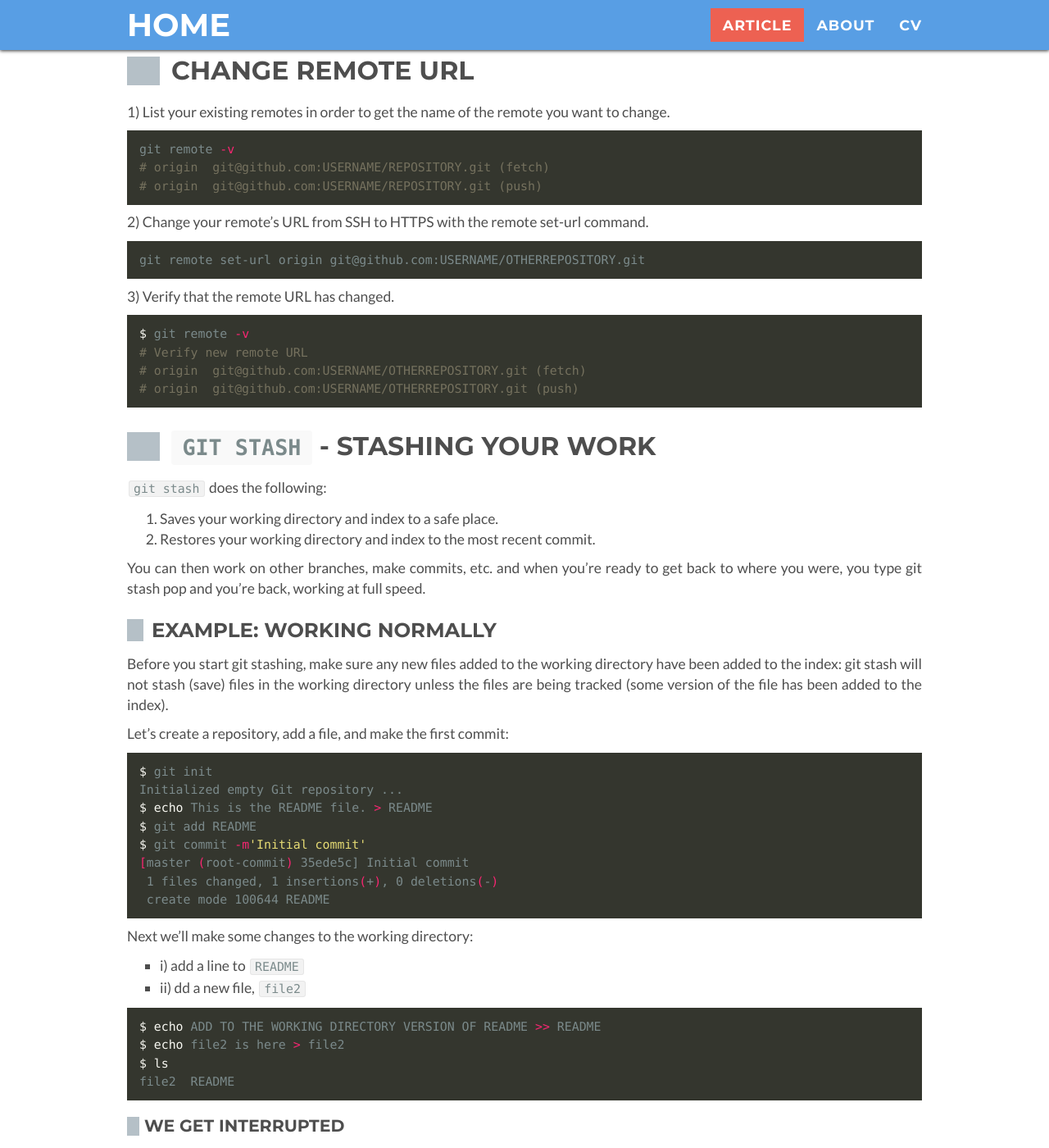
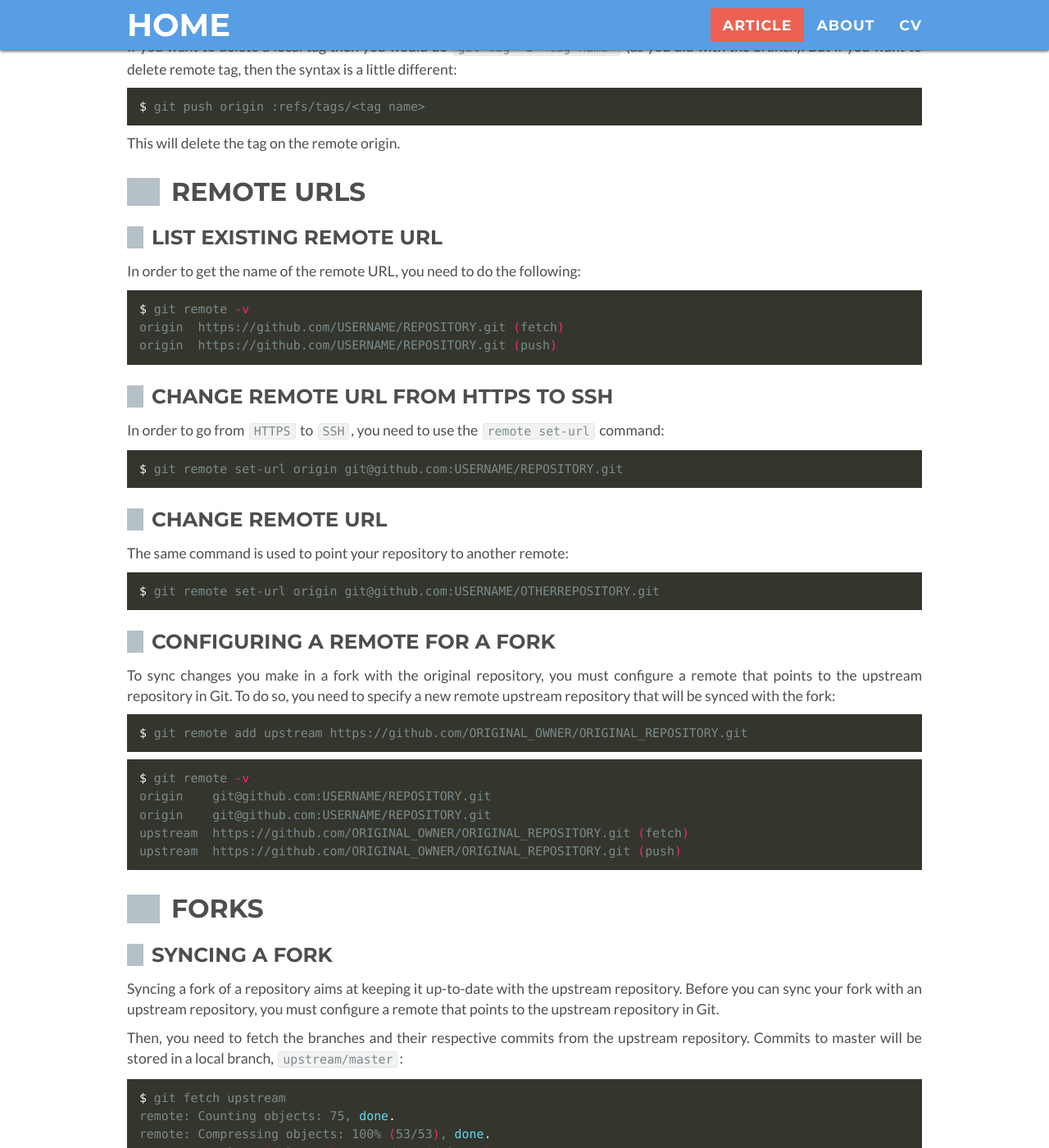
Before and after one commit to alecive/alecive.github.io, a Jekyll site: the page built from _posts/2015-07-08-GitHubTricks.md, in a window 1280 px wide and 1400 px high, scrolled down 3552 px. Shown: the whole window at 82% size. Built offline with Jekyll 4.4.1, drawn with Linux system fonts in a browser that asks for light colours; some web fonts are replaced; some of the changed text lies outside the part shown.

Commit message:
Updated github tricks

```diff
--- a/_posts/2015-07-08-GitHubTricks.md
+++ b/_posts/2015-07-08-GitHubTricks.md
@@ -126,36 +126,104 @@ Assuming that yours is a branch called `bugfix`, you have to do the following:
 
 If you want to delete a local tag then you would do `git tag -d <tag name>` (as you did with the branch). But if you want to delete remote tag, then the syntax is a little different:
 {% highlight bash %}
-git push origin :refs/tags/<tag name>
+$ git push origin :refs/tags/<tag name>
 {% endhighlight %}
 This will delete the tag on the remote origin.
 
-# Change remote URL
+# Remote URLs
 
-1) List your existing remotes in order to get the name of the remote you want to change.
+## List existing remote URL
 
-{% highlight bash %}
-git remote -v
-# origin  git@github.com:USERNAME/REPOSITORY.git (fetch)
-# origin  git@github.com:USERNAME/REPOSITORY.git (push)
-{% endhighlight %}
-
-2) Change your remote's URL from SSH to HTTPS with the remote set-url command.
-
-{% highlight bash %}
-git remote set-url origin git@github.com:USERNAME/OTHERREPOSITORY.git
-{% endhighlight %}
-
-3) Verify that the remote URL has changed.
+In order to get the name of the remote URL, you need to do the following:
 
 {% highlight bash %}
 $ git remote -v
-# Verify new remote URL
-# origin  git@github.com:USERNAME/OTHERREPOSITORY.git (fetch)
-# origin  git@github.com:USERNAME/OTHERREPOSITORY.git (push)
+origin  https://github.com/USERNAME/REPOSITORY.git (fetch)
+origin  https://github.com/USERNAME/REPOSITORY.git (push)
 {% endhighlight %}
 
-# `git stash` - Stashing your work
+## Change remote URL from HTTPS to SSH
+
+In order to go from `HTTPS` to `SSH`, you need to use the `remote set-url` command:
+
+{% highlight bash %}
+$ git remote set-url origin git@github.com:USERNAME/REPOSITORY.git
+{% endhighlight %}
+
+## Change remote URL
+
+The same command is used to point your repository to another remote:
+
+{% highlight bash %}
+$ git remote set-url origin git@github.com:USERNAME/OTHERREPOSITORY.git
+{% endhighlight %}
+
+## Configuring a remote for a fork
+
+To sync changes you make in a fork with the original repository, you must configure a remote that points to the upstream repository in Git. To do so, you need to specify a new remote upstream repository that will be synced with the fork:
+
+{% highlight bash %}
+$ git remote add upstream https://github.com/ORIGINAL_OWNER/ORIGINAL_REPOSITORY.git
+{% endhighlight %}
+
+{% highlight bash %}
+$ git remote -v
+origin    git@github.com:USERNAME/REPOSITORY.git
+origin    git@github.com:USERNAME/REPOSITORY.git
+upstream  https://github.com/ORIGINAL_OWNER/ORIGINAL_REPOSITORY.git (fetch)
+upstream  https://github.com/ORIGINAL_OWNER/ORIGINAL_REPOSITORY.git (push)
+{% endhighlight %}
+
+# Forks
+
+## Syncing a fork
+
+Syncing a fork of a repository aims at keeping it up-to-date with the upstream repository.
+Before you can sync your fork with an upstream repository, you must configure a remote that points to the upstream repository in Git.
+
+Then, you need to fetch the branches and their respective commits from the upstream repository. Commits to master will be stored in a local branch, `upstream/master`:
+
+{% highlight bash %}
+$ git fetch upstream
+remote: Counting objects: 75, done.
+remote: Compressing objects: 100% (53/53), done.
+remote: Total 62 (delta 27), reused 44 (delta 9)
+Unpacking objects: 100% (62/62), done.
+From https://github.com/ORIGINAL_OWNER/ORIGINAL_REPOSITORY
+ * [new branch]      master     -> upstream/master
+{% endhighlight %}
+
+Check out your fork's local master branch:
+
+{% highlight bash %}
+$ git checkout master
+Switched to branch 'master'
+{% endhighlight %}
+
+Merge the changes from upstream/master into your local master branch. This brings your fork's master branch into sync with the upstream repository, without losing your local changes.
+
+{% highlight bash %}
+$ git merge upstream/master
+Updating a422352..5fdff0f
+Fast-forward
+ README                    |    9 -------
+ README.md                 |    7 ++++++
+ 2 files changed, 7 insertions(+), 9 deletions(-)
+ delete mode 100644 README
+ create mode 100644 README.md
+{% endhighlight %}
+
+If your local branch didn't have any unique commits, Git will instead perform a "fast-forward":
+
+{% highlight bash %}
+$ git merge upstream/master
+Updating 34e91da..16c56ad
+Fast-forward
+ README.md                 |    5 +++--
+ 1 file changed, 3 insertions(+), 2 deletions(-)
+{% endhighlight %}
+
+# Stashing your work
 
 `git stash` does the following:
 
```
